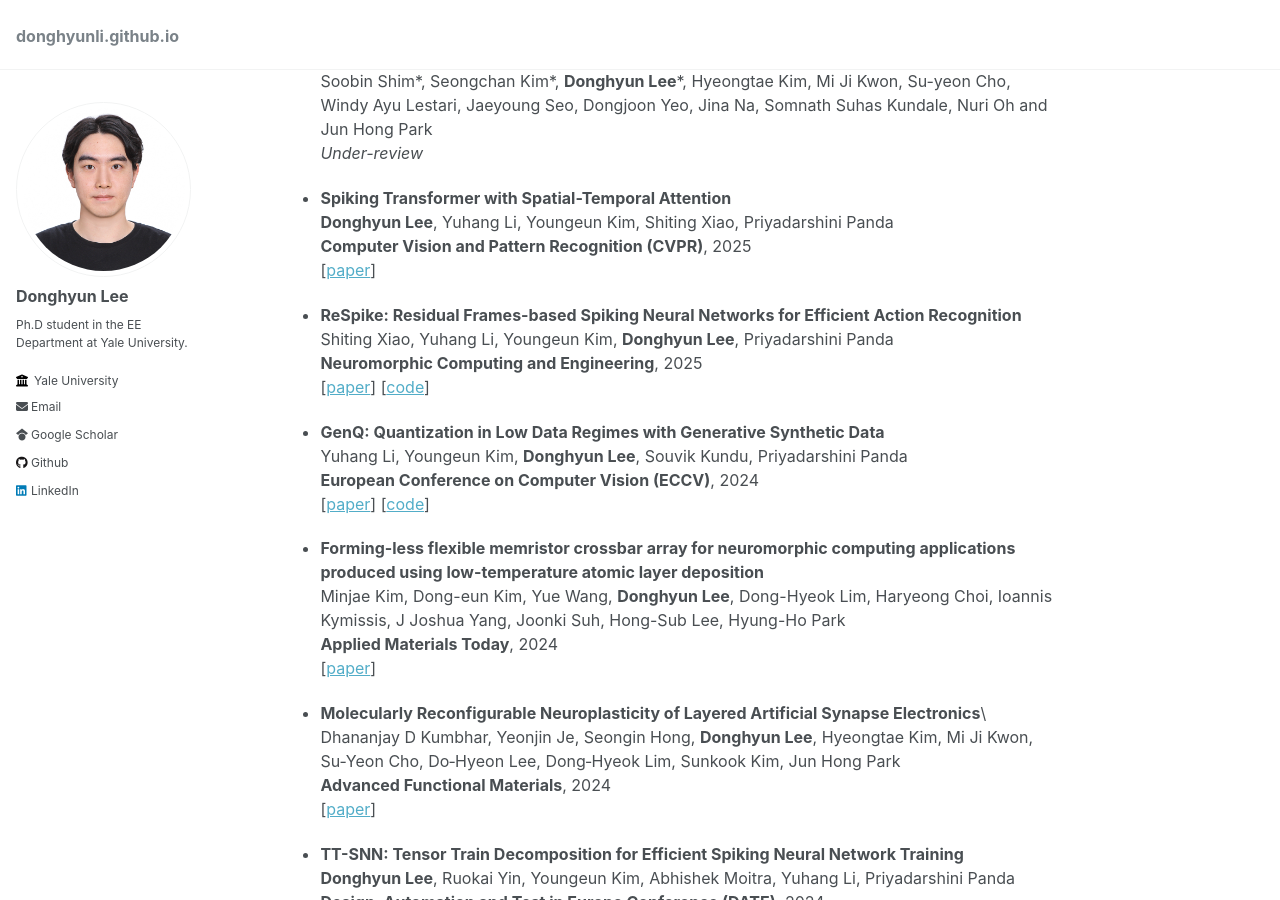
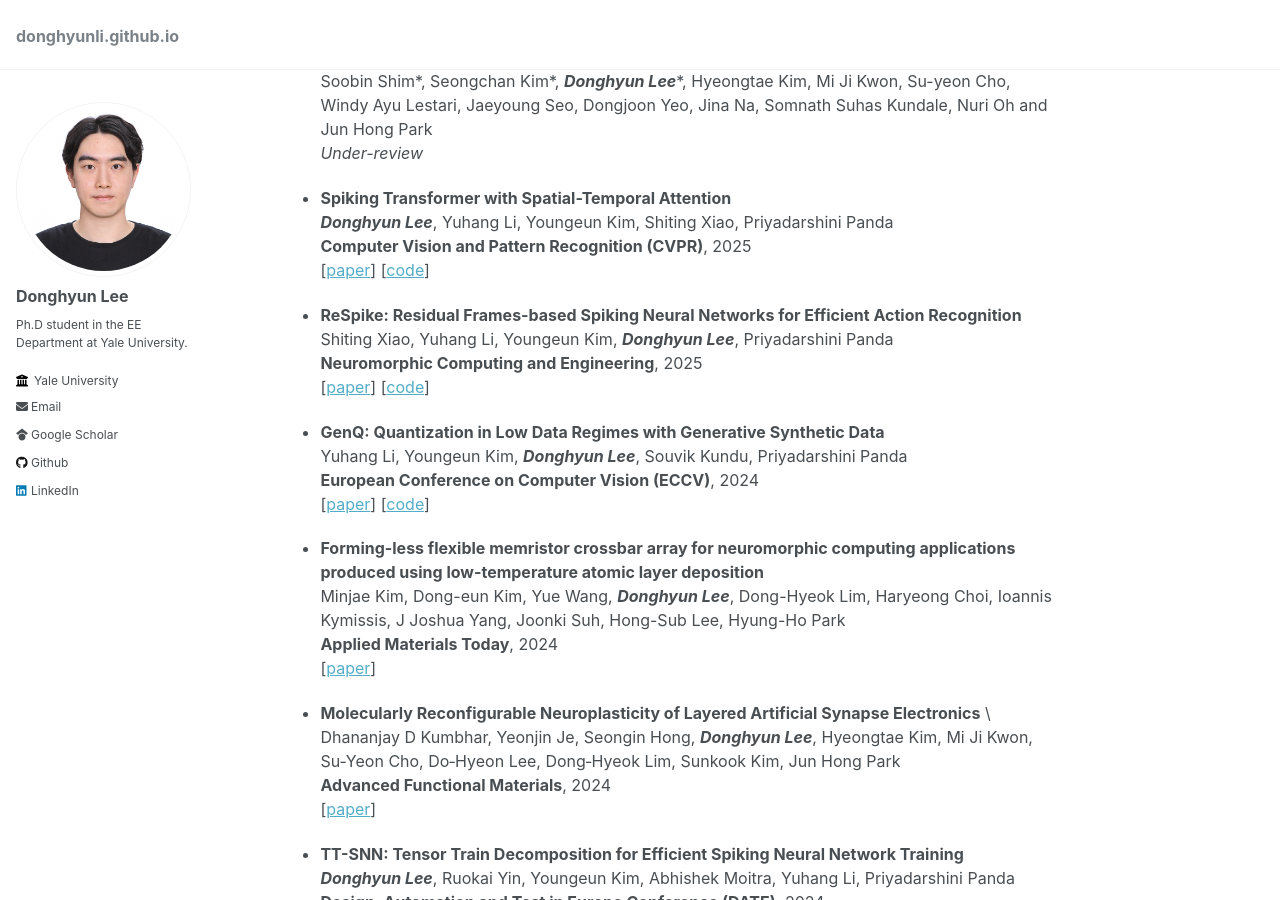
Before and after one commit to donghyunli/donghyunli.github.io, a Jekyll site: the page built from _pages/about.md, in a window 1280 px wide and 900 px high, scrolled down 1001 px. Built offline with Jekyll 4.4.1, drawn with Linux system fonts in a browser that asks for light colours.

Commit message:
paper update

```diff
--- a/_pages/about.md
+++ b/_pages/about.md
@@ -30,75 +30,75 @@ I received B.E. degree in Mechanical Engineering Department at Yonsei University
 
 ## Publications
 - **TesseraQ: Ultra Low-Bit LLM Post-Training Quantization with Block Reconstruction**\\
-Yuhang Li, **Donghyun Lee**, Ruokai Yin, Priyadarshini Panda\\
+Yuhang Li, ***Donghyun Lee***, Ruokai Yin, Priyadarshini Panda\\
 *Under-review*\\
 [[paper](https://arxiv.org/pdf/2410.19103)] [[code](https://github.com/Intelligent-Computing-Lab-Yale/TesseraQ)]
 
 - **Infrared-Triggered Retinomorphic Artificial Synapse Electronic Device Containing Multi-Dimensional van der Waals Heterojunctions**\\
-Soobin Shim\*, Seongchan Kim\*, **Donghyun Lee**\*, Hyeongtae Kim, Mi Ji Kwon, Su-yeon Cho, Windy Ayu Lestari, Jaeyoung Seo, Dongjoon Yeo, Jina Na, Somnath Suhas Kundale, Nuri Oh and Jun Hong Park\\
+Soobin Shim\*, Seongchan Kim\*, ***Donghyun Lee***\*, Hyeongtae Kim, Mi Ji Kwon, Su-yeon Cho, Windy Ayu Lestari, Jaeyoung Seo, Dongjoon Yeo, Jina Na, Somnath Suhas Kundale, Nuri Oh and Jun Hong Park\\
 *Under-review*
 
 <!-- - **Scaling Direct Feedback Alignment for ImageNet Training**\\
-Yuhang Li, Ruokai Yin, **Donghyun Lee**, Youngeun Kim, Souvik Kundu, Priyadarshini Panda\\
+Yuhang Li, Ruokai Yin, ***Donghyun Lee***, Youngeun Kim, Souvik Kundu, Priyadarshini Panda\\
 *Under-review* -->
 
 - **Spiking Transformer with Spatial-Temporal Attention**\\
-**Donghyun Lee**, Yuhang Li, Youngeun Kim, Shiting Xiao, Priyadarshini Panda\\
+***Donghyun Lee***, Yuhang Li, Youngeun Kim, Shiting Xiao, Priyadarshini Panda\\
 **Computer Vision and Pattern Recognition (CVPR)**, 2025\\
-[[paper](https://arxiv.org/pdf/2409.19764)]
+[[paper](https://arxiv.org/pdf/2409.19764)] [[code](https://github.com/Intelligent-Computing-Lab-Yale/STAtten)]
 
 - **ReSpike: Residual Frames-based Spiking Neural Networks for Efficient Action Recognition**\\
-Shiting Xiao, Yuhang Li, Youngeun Kim, **Donghyun Lee**, Priyadarshini Panda\\
+Shiting Xiao, Yuhang Li, Youngeun Kim, ***Donghyun Lee***, Priyadarshini Panda\\
 **Neuromorphic Computing and Engineering**, 2025\\
 [[paper](https://arxiv.org/pdf/2409.01564)] [[code](https://github.com/GinnyXiao/ReSpike)]
 
 - **GenQ: Quantization in Low Data Regimes with Generative Synthetic Data**\\
-Yuhang Li, Youngeun Kim, **Donghyun Lee**, Souvik Kundu, Priyadarshini Panda\\
+Yuhang Li, Youngeun Kim, ***Donghyun Lee***, Souvik Kundu, Priyadarshini Panda\\
 **European Conference on Computer Vision (ECCV)**, 2024\\
 [[paper](https://arxiv.org/pdf/2312.05272)] [[code](https://github.com/Intelligent-Computing-Lab-Yale/GenQ)]
 
 - **Forming-less flexible memristor crossbar array for neuromorphic computing applications produced using low-temperature atomic layer deposition**\\
-Minjae Kim, Dong-eun Kim, Yue Wang, **Donghyun Lee**, Dong-Hyeok Lim, Haryeong Choi, Ioannis Kymissis, J Joshua Yang, Joonki Suh, Hong-Sub Lee, Hyung-Ho Park\\
+Minjae Kim, Dong-eun Kim, Yue Wang, ***Donghyun Lee***, Dong-Hyeok Lim, Haryeong Choi, Ioannis Kymissis, J Joshua Yang, Joonki Suh, Hong-Sub Lee, Hyung-Ho Park\\
 **Applied Materials Today**, 2024\\
 [[paper](https://www.sciencedirect.com/science/article/pii/S2352940724001501)]
 
-- **Molecularly Reconfigurable Neuroplasticity of Layered Artificial Synapse Electronics**\\
-Dhananjay D Kumbhar, Yeonjin Je, Seongin Hong, **Donghyun Lee**, Hyeongtae Kim, Mi Ji Kwon, Su‐Yeon Cho, Do‐Hyeon Lee, Dong‐Hyeok Lim, Sunkook Kim, Jun Hong Park \\
+- **Molecularly Reconfigurable Neuroplasticity of Layered Artificial Synapse Electronics** \\
+Dhananjay D Kumbhar, Yeonjin Je, Seongin Hong, ***Donghyun Lee***, Hyeongtae Kim, Mi Ji Kwon, Su‐Yeon Cho, Do‐Hyeon Lee, Dong‐Hyeok Lim, Sunkook Kim, Jun Hong Park \\
 **Advanced Functional Materials**, 2024\\
 [[paper](https://onlinelibrary.wiley.com/doi/full/10.1002/adfm.202311994)]
 
 - **TT-SNN: Tensor Train Decomposition for Efficient Spiking Neural Network Training**\\
-**Donghyun Lee**, Ruokai Yin, Youngeun Kim, Abhishek Moitra, Yuhang Li, Priyadarshini Panda\\
+***Donghyun Lee***, Ruokai Yin, Youngeun Kim, Abhishek Moitra, Yuhang Li, Priyadarshini Panda\\
 **Design, Automation and Test in Europe Conference (DATE)**, 2024\\
 [[paper](https://arxiv.org/pdf/2401.08001)] [[code](https://github.com/donghyunli/TT-SNN)]
 
 - **Wafer‐Scale Memristor Array Based on Aligned Grain Boundaries of 2D Molybdenum Ditelluride for Application to Artificial Synapses**\\
-Jihoon Yang, Aram Yoon, **Donghyun Lee**, Seunguk Song, IL John Jung, Dong‐Hyeok Lim, Hongsik Jeong, Zonghoon Lee, Mario Lanza, Soon‐Yong Kwon\\
+Jihoon Yang, Aram Yoon, ***Donghyun Lee***, Seunguk Song, IL John Jung, Dong‐Hyeok Lim, Hongsik Jeong, Zonghoon Lee, Mario Lanza, Soon‐Yong Kwon\\
 **Advanced Functional Materials**, 2023\\
 [[paper](https://onlinelibrary.wiley.com/doi/full/10.1002/adfm.202309455)]
 
 - **Investigating Series and Parallel Oxide Memtransistors for Tunable Weight Update Properties**\\
-Seung-Hyeon Kang, Seonguk Yang, **Donghyun Lee**, Sungkyu Kim, Joonki Suh, Hong-Sub Lee\\
+Seung-Hyeon Kang, Seonguk Yang, ***Donghyun Lee***, Sungkyu Kim, Joonki Suh, Hong-Sub Lee\\
 **ACS Applied Electronic Materials**, 2023\\
 [[paper](https://pubs.acs.org/doi/abs/10.1021/acsaelm.3c00325)]
 
 - **Double-floating-gate van der Waals transistor for high-precision synaptic operations**\\
-Hoyeon Cho, **Donghyun Lee**, Kyungmin Ko, Der-Yuh Lin, Huimin Lee, Sangwoo Park, Beomsung Park, Byung Chul Jang, Dong-Hyeok Lim, Joonki Suh\\
+Hoyeon Cho, ***Donghyun Lee***, Kyungmin Ko, Der-Yuh Lin, Huimin Lee, Sangwoo Park, Beomsung Park, Byung Chul Jang, Dong-Hyeok Lim, Joonki Suh\\
 **ACS nano**, 2023\\
 [[paper](https://pubs.acs.org/doi/abs/10.1021/acsnano.2c11538)]
 
 - **Filamentary and interface-type memristors based on tantalum oxide for energy-efficient neuromorphic hardware**\\
-Minjae Kim, Malik Abdul Rehman, **Donghyun Lee**, Yue Wang, Dong-Hyeok Lim, Muhammad Farooq Khan, Haryeong Choi, Qing Yi Shao, Joonki Suh, Hong-Sub Lee, Hyung-Ho Park\\
+Minjae Kim, Malik Abdul Rehman, ***Donghyun Lee***, Yue Wang, Dong-Hyeok Lim, Muhammad Farooq Khan, Haryeong Choi, Qing Yi Shao, Joonki Suh, Hong-Sub Lee, Hyung-Ho Park\\
 **ACS applied materials & interfaces**, 2022\\
 [[paper](https://pubs.acs.org/doi/abs/10.1021/acsami.2c12296)]
 
 - **Policy gradient-based core placement optimization for multichip many-core systems**\\
-Wooshik Myung, **Donghyun Lee**, Chenhang Song, Guanrui Wang, Cheng Ma\\
+Wooshik Myung, ***Donghyun Lee***, Chenhang Song, Guanrui Wang, Cheng Ma\\
 **IEEE Transactions on Neural Networks and Learning Systems (TNNLS)**, 2021\\
 [[paper](https://ieeexplore.ieee.org/abstract/document/9570134/)] [[code](https://github.com/WOOSHIK-M/Core_Placement_with_Reinforcement_Learning)]
 
 - **QTTNet: Quantized tensor train neural networks for 3D object and video recognition**\\
-**Donghyun Lee**, Dingheng Wang, Yukuan Yang, Lei Deng, Guangshe Zhao, Guoqi Li\\
+***Donghyun Lee***, Dingheng Wang, Yukuan Yang, Lei Deng, Guangshe Zhao, Guoqi Li\\
 **Neural Networks**, 2021\\
 [[paper](https://www.sciencedirect.com/science/article/pii/S0893608021002306)] [[code](https://github.com/donghyunli/QTTNet)]
 
```
